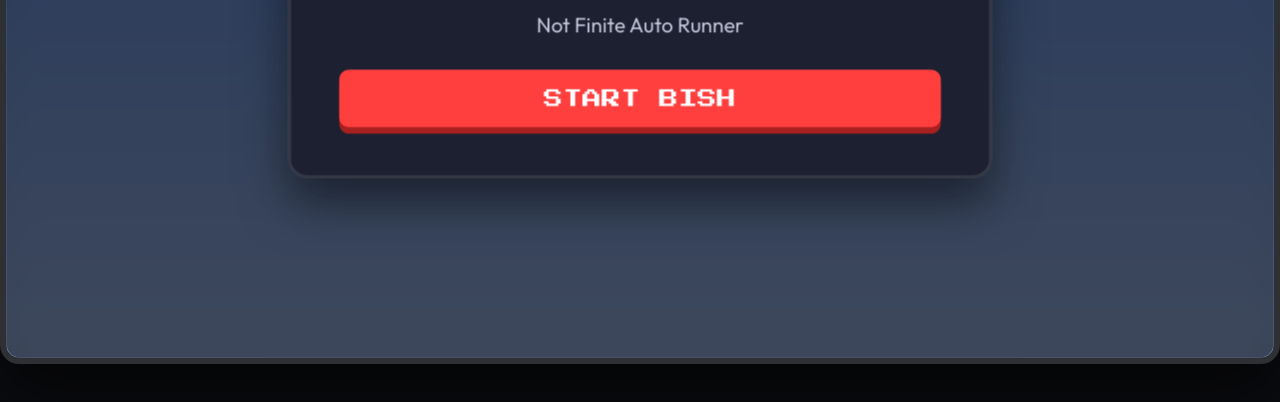
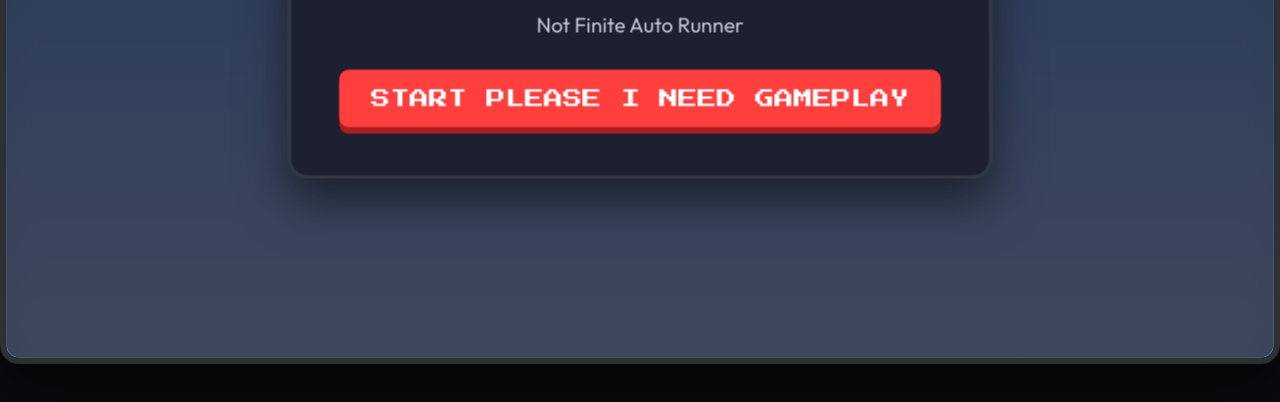
Before and after one commit to Punity122333/mario-run-web, a website: page public/index.html in a window 1280 px wide. Shown: the part 356-758 px from the top of the page. Drawn offline with Linux system fonts and the light colour scheme.

Commit message:
Update start button text for clarity

```diff
--- a/public/index.html
+++ b/public/index.html
@@ -29,7 +29,7 @@
           MARIO RUN WEB
         </h1>
         <p>Not Finite Auto Runner</p>
-        <button id="start-btn" class="action-btn">START BISH</button>
+        <button id="start-btn" class="action-btn">START PLEASE I NEED GAMEPLAY</button>
       </div>
     </div>
     <div id="game-over-screen" class="overlay-screen hidden">
```
